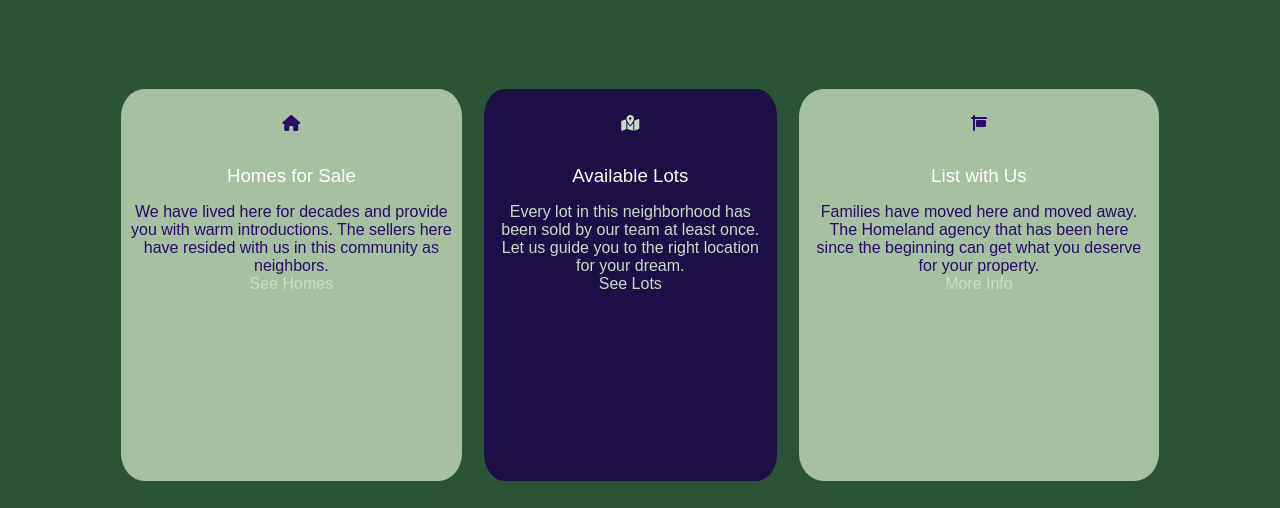
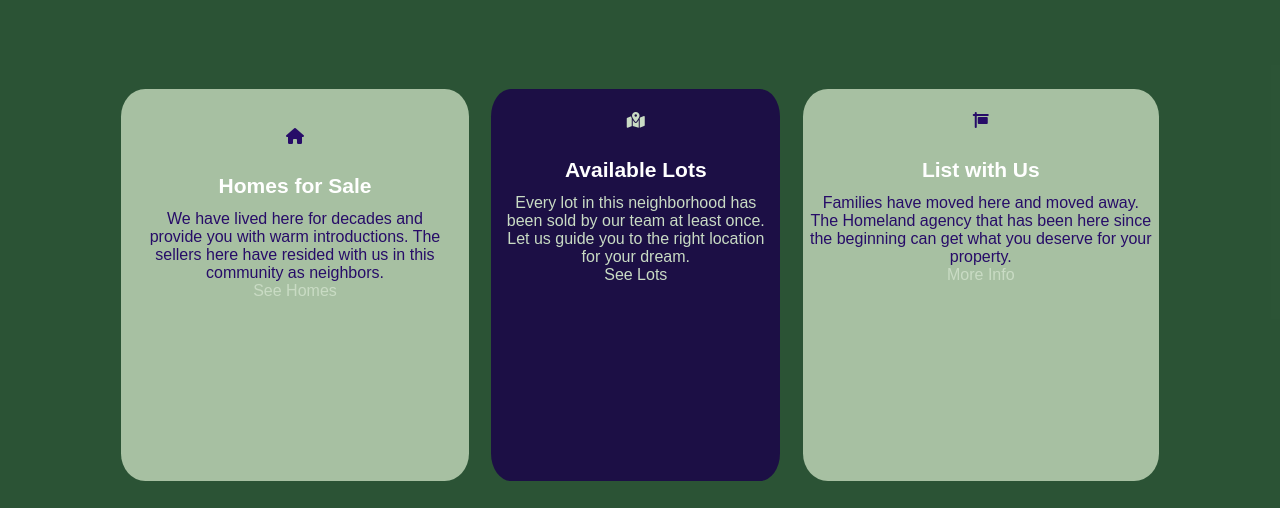
Before and after one commit to f2hodge/labrealestate.us, a website: page dist/index.html in a window 1280 px wide. Shown: the part 444-952 px from the top of the page. Drawn offline with Linux system fonts and the light colour scheme.

Commit message:
20230730 22:28

```diff
--- a/scss/_utilities.scss
+++ b/scss/_utilities.scss
@@ -3,6 +3,10 @@
     padding: 0 30px;
     margin: 0 auto;
     overflow: auto;
+}
+
+.col-md {
+    display: flex;
 }
 
 .card {
@@ -18,10 +22,13 @@
         justify-content: center;
         text-align: center;
         // height: 28vh;
-        padding: 0.2rem;
+        // padding: 0.2rem;
 
         h3 {
             margin: 1rem ;
+            font-weight: 700;
+            font-size: 21px;
+            line-height: 16px;
         }
     }
 }
```
Also changed, not shown: dist/css/main.css, dist/index.html.
